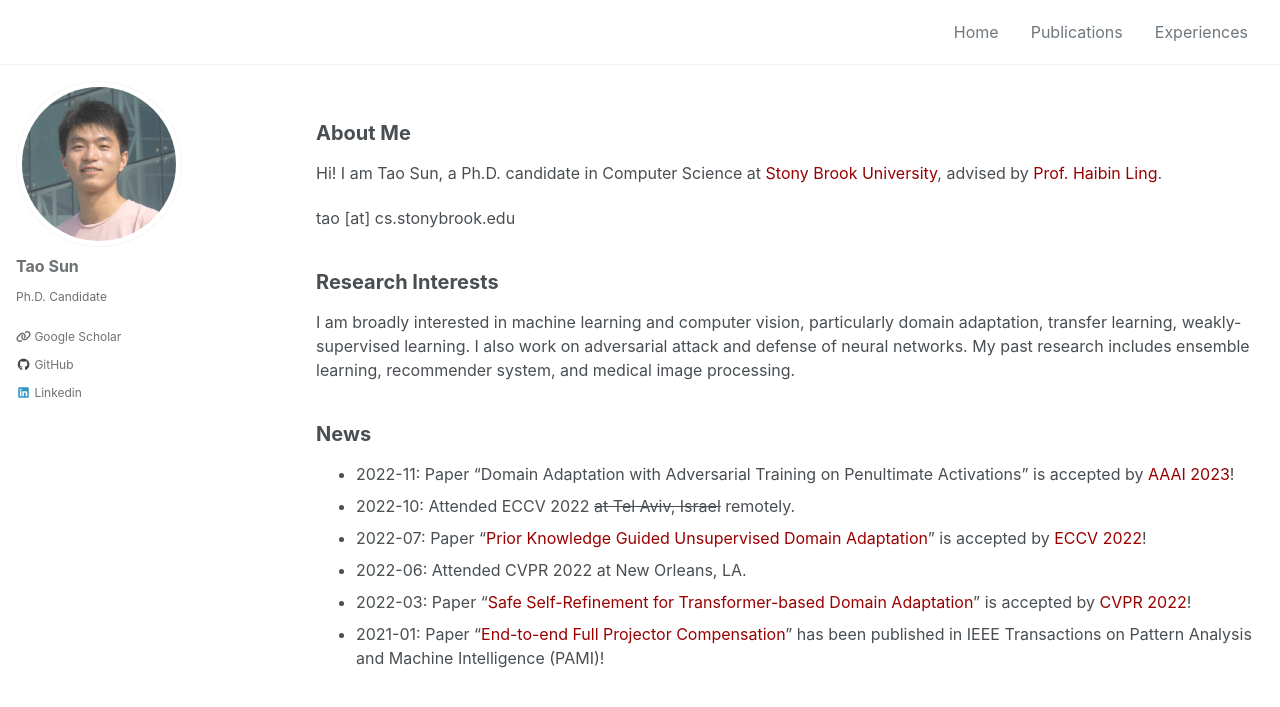
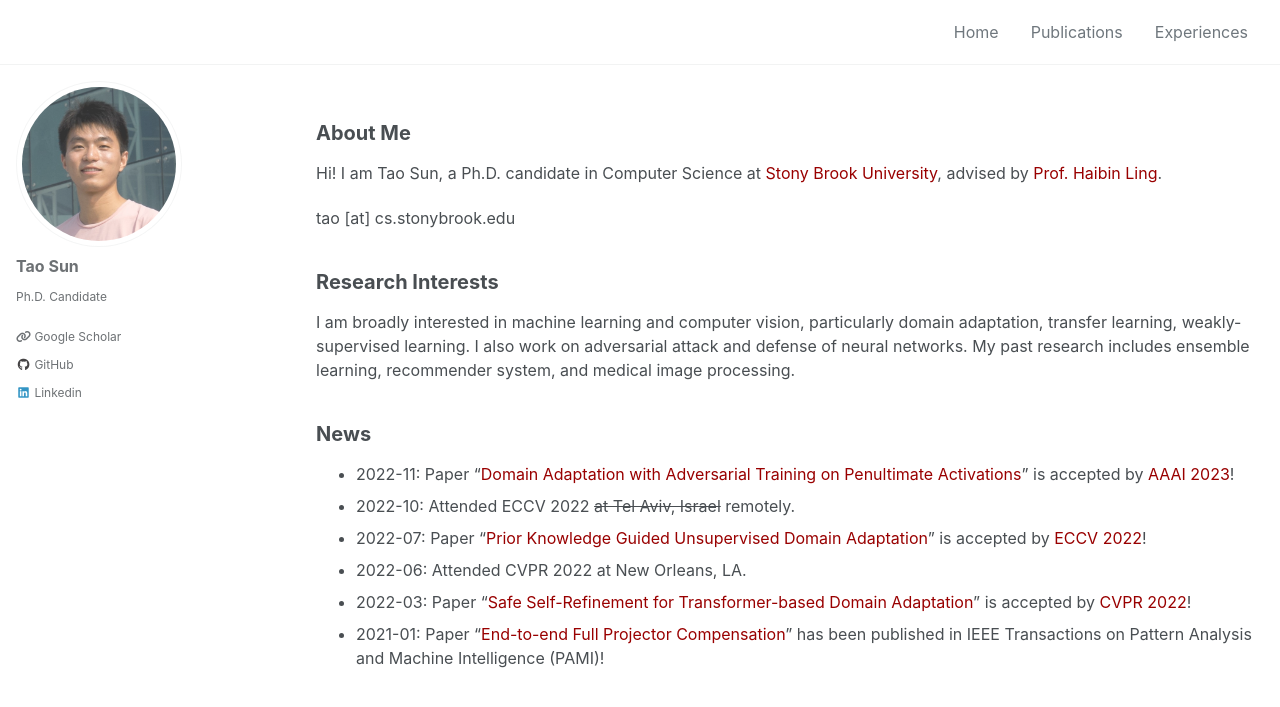
Before and after one commit to tsun/tsun.github.io, a Jekyll site: the page built from _pages/home.md, in a window 1280 px wide and 900 px high. Shown: the top 707 px of the window. Built offline with Jekyll 4.4.1, drawn with Linux system fonts in a browser that asks for light colours; cached includes are drawn as plain includes; nearby versions of some CDN libraries; some of the changed lines change nothing that is shown.

Commit message:
add link

```diff
--- a/_pages/home.md
+++ b/_pages/home.md
@@ -20,7 +20,7 @@ I am broadly interested in machine learning and computer vision, particularly do
 
 
 ## News
-- 2022-11: Paper "Domain Adaptation with Adversarial Training on Penultimate Activations" is accepted by [AAAI 2023](https://aaai.org/Conferences/AAAI-23/)!
+- 2022-11: Paper "[Domain Adaptation with Adversarial Training on Penultimate Activations](https://arxiv.org/abs/2208.12853)" is accepted by [AAAI 2023](https://aaai.org/Conferences/AAAI-23/)!
 - 2022-10: Attended ECCV 2022 ~~at Tel Aviv, Israel~~ remotely.
 - 2022-07: Paper "[Prior Knowledge Guided Unsupervised Domain Adaptation](https://arxiv.org/abs/2207.08877)" is accepted by [ECCV 2022](https://eccv2022.ecva.net/)!
 - 2022-06: Attended CVPR 2022 at New Orleans, LA.
```
